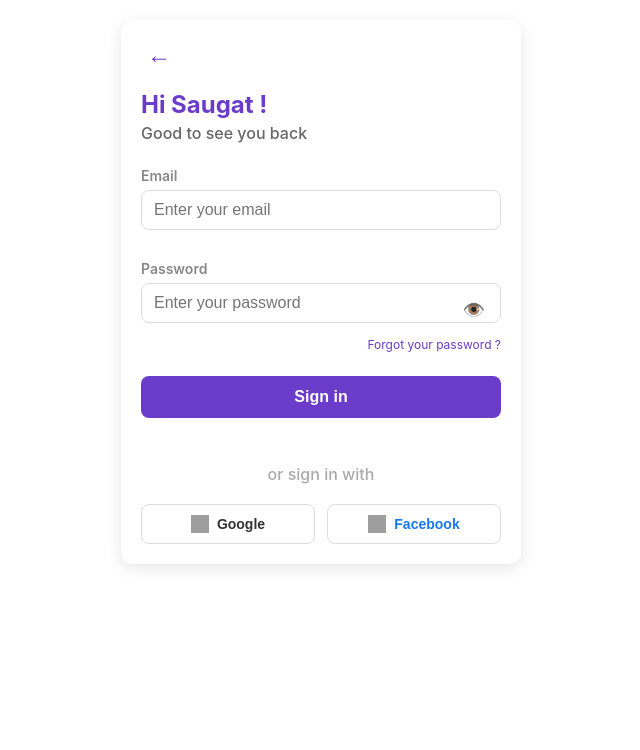
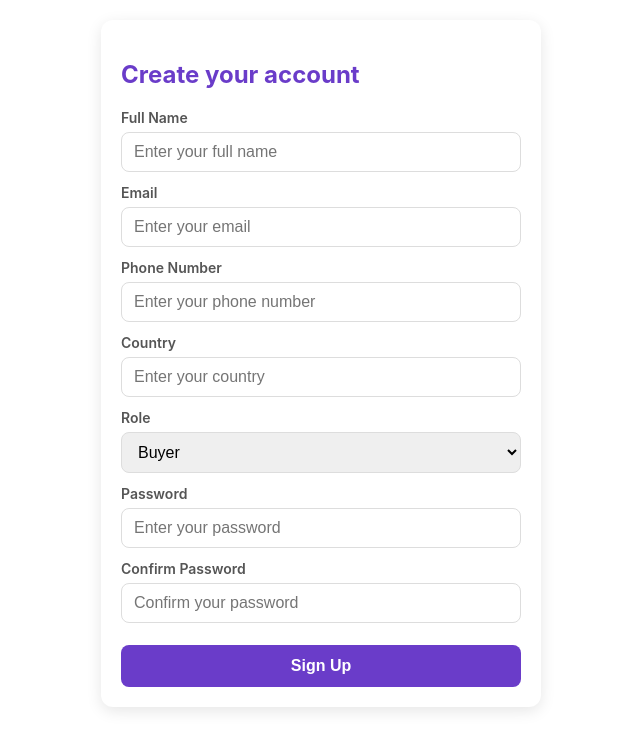
Before and after one commit to PragatiBhandari11/FYP, a React (Vite) app: page /signup in a window 1280 px wide. Shown: the top 750 px of the page, without its empty margins (319-959 px from the left). Built offline with nearby package versions, Linux system fonts and the light colour scheme; grey boxes are pictures that could not be loaded.

Commit message:
signup page

```diff
--- a/src/Components/Signup.jsx
+++ b/src/Components/Signup.jsx
@@ -1,93 +1,141 @@
 import React, { useState } from "react";
+import { useNavigate } from "react-router-dom";
 
-const SignInPage = () => {
-  const [email, setEmail] = useState("");
-  const [password, setPassword] = useState("");
-  const [showPassword, setShowPassword] = useState(false);
+const SignUpPage = () => {
+  const [form, setForm] = useState({
+    fullname: "",
+    email: "",
+    phone: "",
+    country: "",
+    role: "Buyer",
+    password: "",
+    confirmPassword: "",
+  });
+  const [error, setError] = useState("");
+  const navigate = useNavigate();
 
-  const handleSignIn = (e) => {
+  const handleChange = (e) => {
+    setForm({ ...form, [e.target.name]: e.target.value });
+  };
+
+  const handleSignUp = (e) => {
     e.preventDefault();
-    // Handle sign-in logic here
-    alert(`Email: ${email}\nPassword: ${password}`);
+    // Password confirmation check
+    if (form.password !== form.confirmPassword) {
+      setError("Passwords do not match");
+      return;
+    }
+    setError("");
+    // Here you would normally send form data to backend API
+
+    alert(`Welcome ${form.fullname}! Your account has been created.`);
+    navigate("/dashboard");
   };
 
   return (
     <div style={styles.container}>
-      <div style={styles.header}>
-        <button
-          onClick={() => window.history.back()}
-          style={styles.backButton}
-          aria-label="Go back"
-        >
-          &#8592;
-        </button>
-      </div>
+      <h2 style={styles.greeting}>Create your account</h2>
 
-      <h2 style={styles.greeting}>Hi Saugat !</h2>
-      <p style={styles.subGreeting}>Good to see you back</p>
-
-      <form onSubmit={handleSignIn} style={styles.form}>
+      <form onSubmit={handleSignUp} style={styles.form}>
         <label style={styles.label}>
-          Email
+          Full Name
           <input
-            type="email"
-            placeholder="Enter your email"
-            value={email}
-            onChange={(e) => setEmail(e.target.value)}
+            type="text"
+            name="fullname"
+            placeholder="Enter your full name"
+            value={form.fullname}
+            onChange={handleChange}
             style={styles.input}
             required
           />
         </label>
 
         <label style={styles.label}>
-          Password
-          <div style={{ position: "relative" }}>
-            <input
-              type={showPassword ? "text" : "password"}
-              placeholder="Enter your password"
-              value={password}
-              onChange={(e) => setPassword(e.target.value)}
-              style={styles.input}
-              required
-            />
-            <button
-              type="button"
-              onClick={() => setShowPassword(!showPassword)}
-              style={styles.showPasswordBtn}
-              aria-label={showPassword ? "Hide password" : "Show password"}
-            >
-              {showPassword ? "🙈" : "👁️"}
-            </button>
-          </div>
+          Email
+          <input
+            type="email"
+            name="email"
+            placeholder="Enter your email"
+            value={form.email}
+            onChange={handleChange}
+            style={styles.input}
+            required
+          />
         </label>
 
-        <p style={styles.forgotPassword}>Forgot your password ?</p>
+        <label style={styles.label}>
+          Phone Number
+          <input
+            type="tel"
+            name="phone"
+            placeholder="Enter your phone number"
+            value={form.phone}
+            onChange={handleChange}
+            style={styles.input}
+            required
+          />
+        </label>
 
-        <button type="submit" style={styles.signInButton}>
-          Sign in
+        <label style={styles.label}>
+          Country
+          <input
+            type="text"
+            name="country"
+            placeholder="Enter your country"
+            value={form.country}
+            onChange={handleChange}
+            style={styles.input}
+            required
+          />
+        </label>
+
+        <label style={styles.label}>
+          Role
+          <select
+            name="role"
+            value={form.role}
+            onChange={handleChange}
+            style={{ ...styles.input, paddingRight: 30 }}
+            required
+          >
+            <option value="Buyer">Buyer</option>
+            <option value="Farmer">Farmer</option>
+            <option value="Expert">Expert</option>
+          </select>
+        </label>
+
+        <label style={styles.label}>
+          Password
+          <input
+            type="password"
+            name="password"
+            placeholder="Enter your password"
+            value={form.password}
+            onChange={handleChange}
+            style={styles.input}
+            required
+          />
+        </label>
+
+        <label style={styles.label}>
+          Confirm Password
+          <input
+            type="password"
+            name="confirmPassword"
+            placeholder="Confirm your password"
+            value={form.confirmPassword}
+            onChange={handleChange}
+            style={styles.input}
+            required
+          />
+        </label>
+
+        {error && <p style={styles.error}>{error}</p>}
+
+        <button type="submit" style={styles.signUpButton}>
+          Sign Up
         </button>
       </form>
-
-      <p style={styles.orText}>or sign in with</p>
-
-      <div style={styles.socialButtons}>
-        <button style={{ ...styles.socialBtn, ...styles.googleBtn }}>
-          <img
-            src="/mnt/data/c04b4a4b-ecf0-49af-a98b-e238bd39af93.png"
-            alt="Google logo"
-            style={styles.socialIcon}
-          />
-          Google
-        </button>
-        <button style={{ ...styles.socialBtn, ...styles.facebookBtn }}>
-          <img
-            src="https://upload.wikimedia.org/wikipedia/commons/0/05/Facebook_Logo_%282019%29.png"
-            alt="Facebook logo"
-            style={styles.socialIcon}
-          />
-          Facebook
-        </button>
-      </div>
     </div>
   );
 };
@@ -95,32 +143,18 @@ const SignInPage = () => {
 const styles = {
   container: {
     fontFamily: "'Inter', sans-serif",
-    maxWidth: 360,
+    maxWidth: 400,
     margin: "20px auto",
     padding: 20,
     background: "#fff",
     borderRadius: 12,
     boxShadow: "0 4px 15px rgba(0,0,0,0.1)",
   },
-  header: {
-    marginBottom: 20,
-  },
-  backButton: {
-    background: "none",
-    border: "none",
-    fontSize: 24,
-    cursor: "pointer",
-    color: "#6a3cc9",
-  },
   greeting: {
     color: "#6a3cc9",
-    margin: 0,
-  },
-  subGreeting: {
-    color: "#666",
-    marginTop: 4,
-    marginBottom: 24,
-    fontWeight: 500,
+    marginBottom: 20,
+    fontWeight: "bold",
+    fontSize: 24,
   },
   form: {
     display: "flex",
@@ -129,40 +163,26 @@ const styles = {
   label: {
     fontSize: 14,
     fontWeight: 600,
-    marginBottom: 10,
-    color: "#888",
+    marginBottom: 12,
+    color: "#555",
+    display: "flex",
+    flexDirection: "column",
   },
   input: {
-    width: "100%",
+    marginTop: 6,
     padding: "10px 12px",
-    marginTop: 6,
-    marginBottom: 20,
+    fontSize: 16,
     borderRadius: 8,
     border: "1px solid #ddd",
-    fontSize: 16,
     outline: "none",
     boxSizing: "border-box",
   },
-  showPasswordBtn: {
-    position: "absolute",
-    right: 10,
-    top: "50%",
-    transform: "translateY(-50%)",
-    background: "none",
-    border: "none",
-    cursor: "pointer",
-    fontSize: 18,
+  error: {
+    color: "red",
+    marginBottom: 12,
+    fontWeight: "bold",
   },
-  forgotPassword: {
-    textAlign: "right",
-    fontSize: 12,
-    color: "#6a3cc9",
-    cursor: "pointer",
-    marginTop: -16,
-    marginBottom: 24,
-  },
-  signInButton: {
-    width: "100%",
+  signUpButton: {
     backgroundColor: "#6a3cc9",
     color: "#fff",
     padding: "12px 0",
@@ -171,44 +191,8 @@ const styles = {
     fontWeight: "bold",
     fontSize: 16,
     cursor: "pointer",
-    marginBottom: 30,
-  },
-  orText: {
-    textAlign: "center",
-    fontWeight: 500,
-    color: "#aaa",
-    marginBottom: 20,
-  },
-  socialButtons: {
-    display: "flex",
-    justifyContent: "space-between",
-    gap: 12,
-  },
-  socialBtn: {
-    flex: 1,
-    padding: "10px 0",
-    borderRadius: 8,
-    fontWeight: 600,
-    fontSize: 14,
-    cursor: "pointer",
-    display: "flex",
-    justifyContent: "center",
-    alignItems: "center",
-    gap: 8,
-    border: "1px solid #ddd",
-  },
-  googleBtn: {
-    backgroundColor: "#fff",
-    color: "#333",
-  },
-  facebookBtn: {
-    backgroundColor: "#fff",
-    color: "#1877F2",
-  },
-  socialIcon: {
-    width: 18,
-    height: 18,
+    marginTop: 10,
   },
 };
 
-export default SignInPage;
+export default SignUpPage;
```
